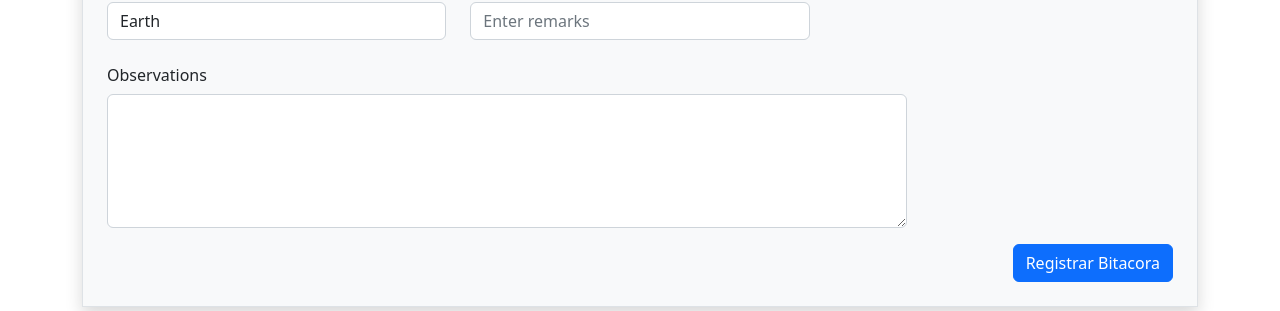
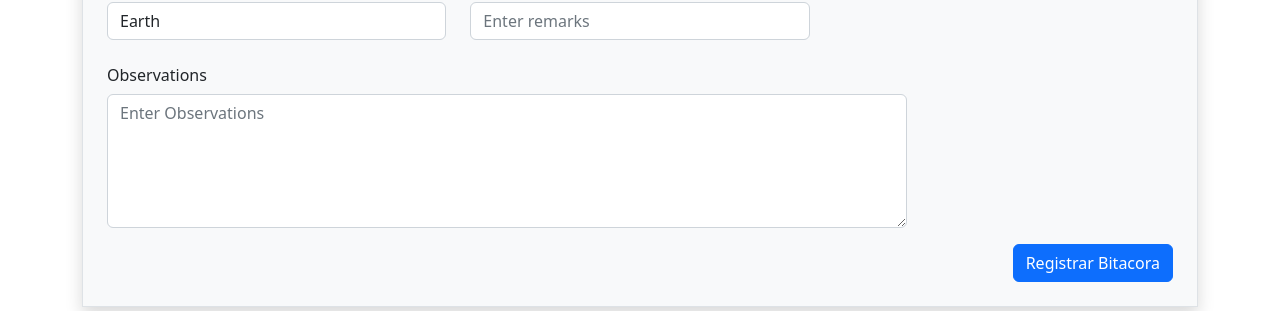
Before and after one commit to MikeDev00/Proyecto-GIIS, a Django app: page /blog/ in a window 1280 px wide. Shown: the part 1030-1341 px from the top of the page. Run offline with Django 4.2, Linux system fonts and the light colour scheme; some libraries are stand-ins or nearby versions.

Commit message:
mod bitacora

```diff
--- a/ProyectoGIIS/home/templates/bitacora.html
+++ b/ProyectoGIIS/home/templates/bitacora.html
@@ -41,7 +41,7 @@
         <div class="row">
             <div class="col-md-12 ">
                 <div class="signup-form">
-                    <form action="" class="mt-5 border p-4 bg-light shadow">
+                    <form action="" class="mt-5 border p-4 bg-light shadow" method = "POST">{% csrf_token %}
                         <h4 class="text-center mb-5 text-secondary">Ingresar Datos de Bitácora de Mediciones</h4>
                         <div class="row">
 
@@ -64,7 +64,7 @@
 
                             <div class="mb-3 col-md-4">
                                 <label for="Hour">Hour<span class="text-danger">*</span></label>
-                                <input type="text" name="Hour" class="form-control" placeholder="Enter Hour" id="Hour">
+                                <input type="number" name="Hour" class="form-control" placeholder="Enter Hour" id="Hour">
                             </div>
 
                             <div class="mb-3 col-md-4">
@@ -163,12 +163,12 @@
 
                             <div class="mb-3 col-md-3 ">
                                 <label>Temperature<span class="text-danger">*</span></label>
-                                <input type="text" name="temp" class="form-control" placeholder="Enter Temperature">
+                                <input type="number" name="temp" class="form-control" placeholder="Enter Temperature">
                             </div>
 
                             <div class="mb-3 col-md-3 ">
-                                <label>remarks<span class="text-danger">*</span></label>
-                                <input type="text" name="remarks" class="form-control" placeholder="Enter remarks">
+                                <label form="remarkstemp">remarks<span class="text-danger">*</span></label>
+                                <input id="remarkstemp" type="text" name="remarks" class="form-control" placeholder="Enter remarks">
                             </div>
 
                             <!-- septima  Seccion del formulario -->
@@ -246,8 +246,8 @@
 
 
                             <div class="mb-3 col-md-4 ">
-                                <label>remarks<span class="text-danger">*</span></label>
-                                <input type="text" name="remarks" class="form-control" placeholder="Enter remarks">
+                                <label for="remarksgro">remarks<span class="text-danger">*</span></label>
+                                <input id="remarksgro" type="text" name="remarks" class="form-control" placeholder="Enter remarks">
                             </div>
 
                             <!-- septima  Seccion del formulario
@@ -261,7 +261,7 @@
                             <div class="mb-3 col-md-12">
                                 <label for="Observations" class="col-3 col-form-label">Observations</label>
                                 <div class="col-9">
-                                  <textarea id="Observations" name="Observations" cols="40" rows="5" class="form-control"></textarea>
+                                  <textarea id="Observations" name="Observations" cols="40" rows="5" class="form-control" placeholder="Enter Observations"></textarea>
                                 </div>
                               </div>
 
@@ -278,5 +278,6 @@
 
     </div>
     <script src="https://cdnjs.cloudflare.com/ajax/libs/bootstrap-select/1.14.0-beta2/js/bootstrap-select.min.js"></script>
-     {%include "footer.html"%}
+
+    {%include "footer.html"%}
 </body>
```
